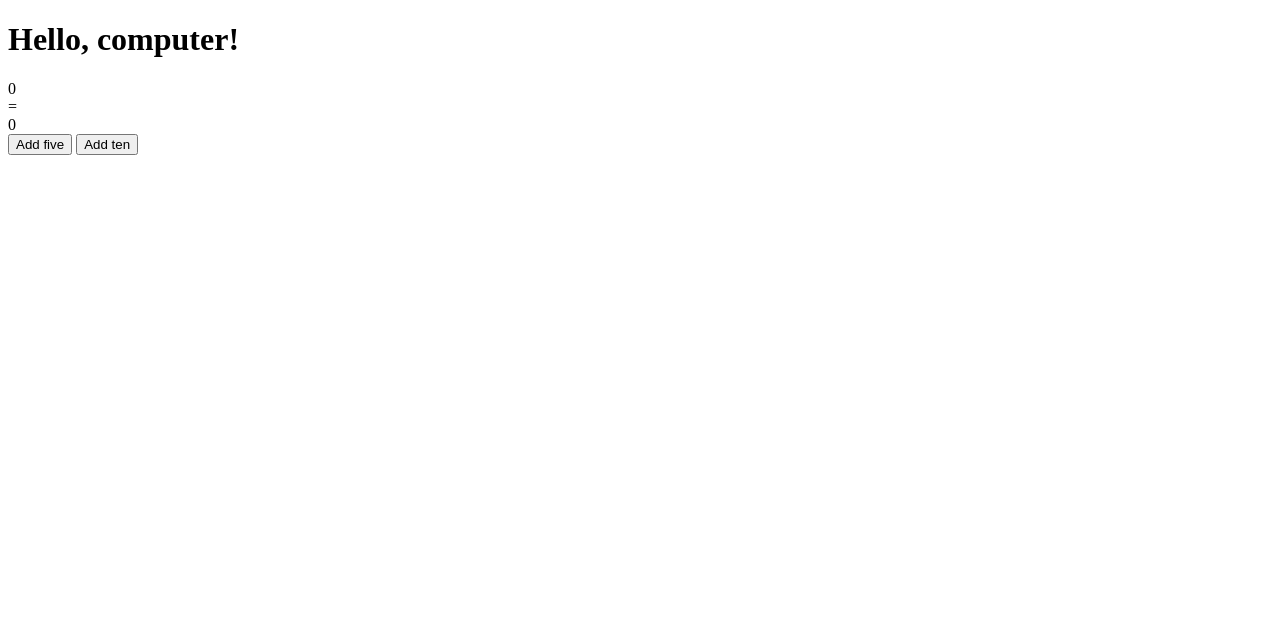
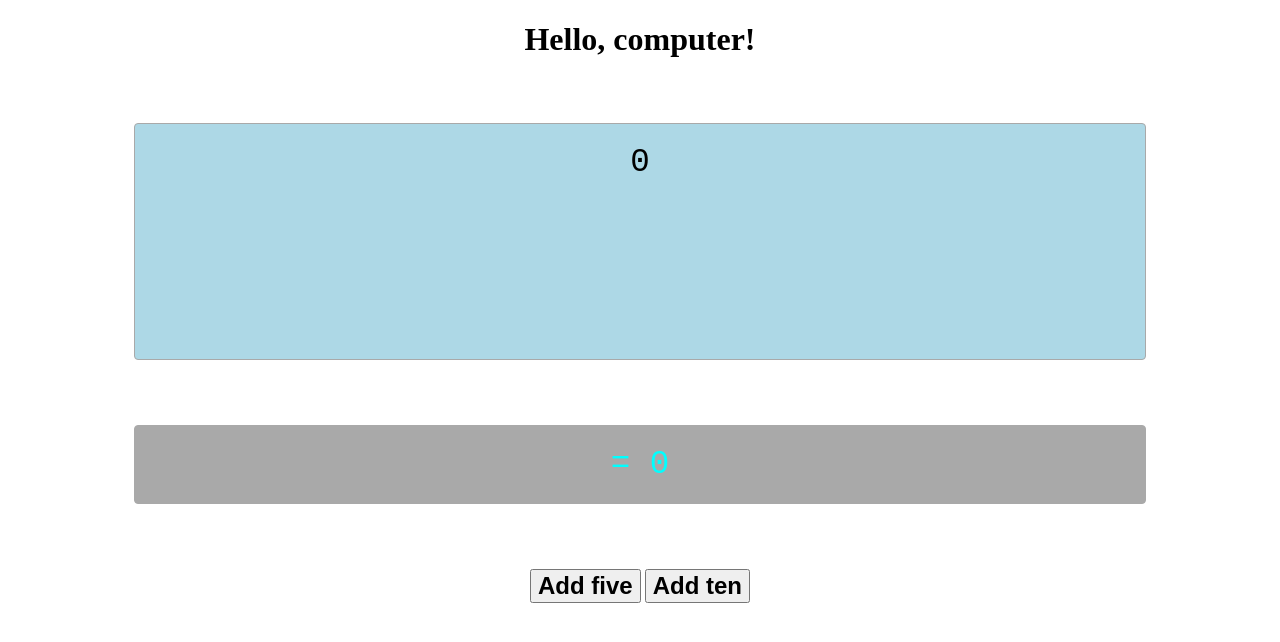
Before and after one commit to rehanfx/imported-from-svn, a plain HTML site: page app/index.html in a window 1280 px wide. Drawn offline with Linux system fonts and the light colour scheme.

Commit message:
Add some styling

```diff
--- a/app/fiveten.css
+++ b/app/fiveten.css
@@ -1,5 +1,6 @@
 body {
-    background: white;
+  background: white;
+  text-align: center;
 }
 
 @-webkit-keyframes blink {
@@ -17,3 +18,27 @@ blink {
   -webkit-animation-timing-function: cubic-bezier(1.0, 0, 0, 1.0);
   -webkit-animation-duration: 1s;
 }
+
+.history {
+  background: lightblue;
+  padding: 20px;
+  border: darkgray 1px solid;
+  border-radius: 4px;
+  color: black;
+  font-family: monospace;
+  font-size: 2.5em;
+  text-align: center;
+  margin: 2em 10%;
+  min-height: 6em;
+}
+
+.history.result {
+  color: cyan;
+  background-color: darkgray;
+  min-height: inherit;
+}
+
+button {
+    font-weight: bold;
+    font-size: 1.5em;
+}
--- a/app/index.html
+++ b/app/index.html
@@ -14,12 +14,12 @@
     <blink>Hello, computer!</blink>
   </h1>
 
-  <div id="expression">0</div>
-  <div>=</div>
-  <div id="result">0</div>
-  <button id="addfive">Add five</button>
-  <button id="addten">Add ten</button>
-
+  <div id="expression" class="history">0</div>
+  <div class="history result">= <span id="result">0</span></div>
+  <div class="buttons">
+    <button id="addfive">Add five</button>
+    <button id="addten">Add ten</button>
+  </div>
   <script src="fivetenvm.js"></script>
   <script src="fiveten.js"></script>
 </body>
```
